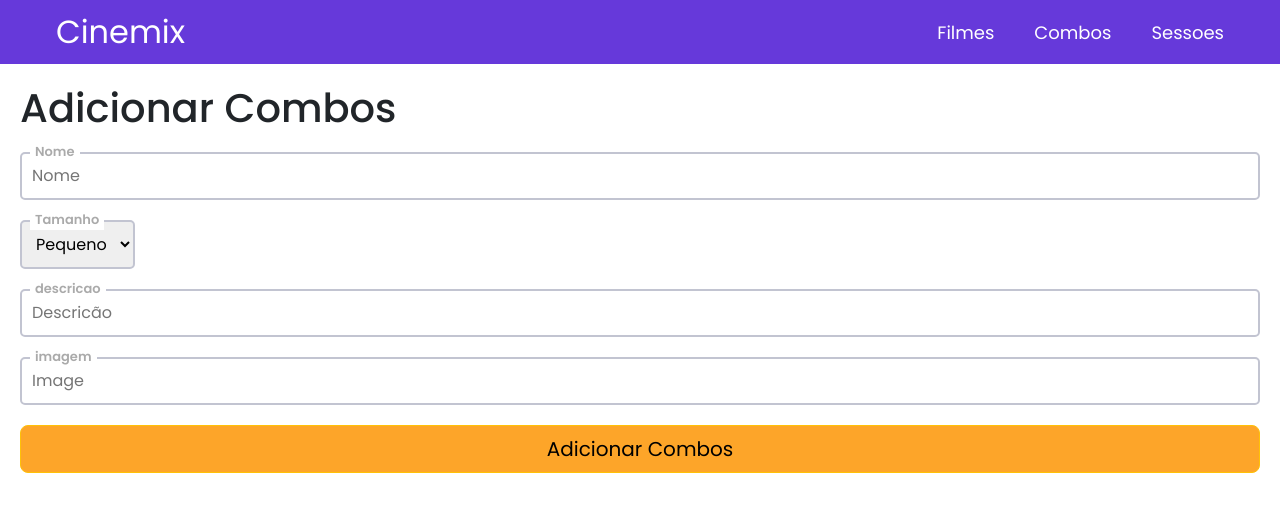
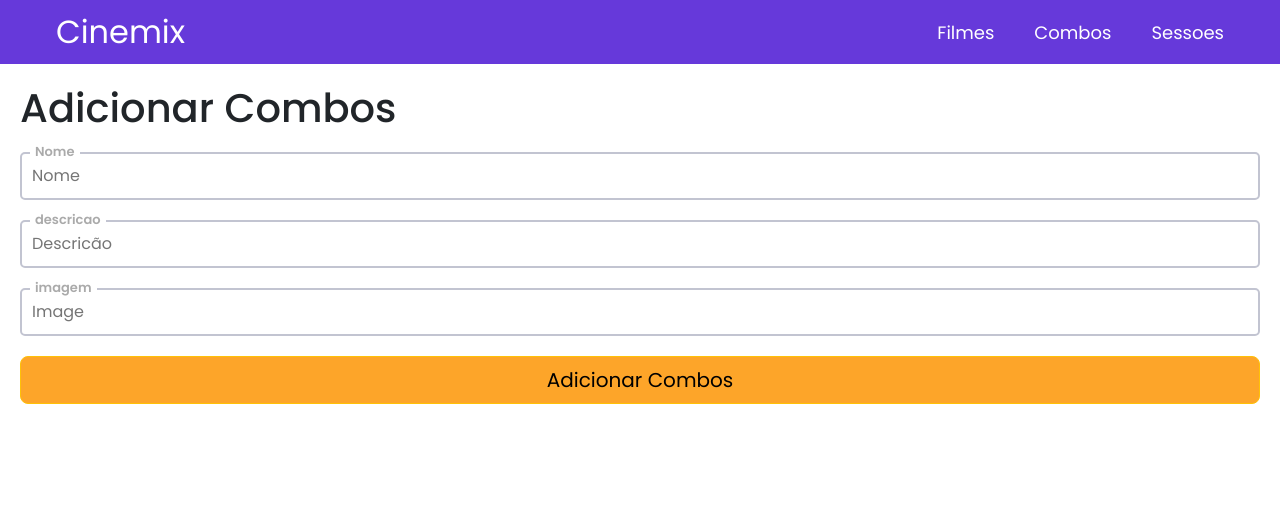
Before and after one commit to nobrupsiq/projeto-grupo-md3, a React (Vite) app: page /combos/adicionar in a window 1280 px wide. Shown: the top 512 px of the page. Built offline with nearby package versions, Linux system fonts and the light colour scheme.

Commit message:
Update: Removi o select da parte dos combos 🍕

```diff
--- a/src/Telas/Adicionar2.jsx
+++ b/src/Telas/Adicionar2.jsx
@@ -27,13 +27,14 @@ function Adicionar2() {
                 <label data="Nome">
                     <input id="$nome" type="text" placeholder="Nome" />
                 </label>
-                <label data="Tamanho">
+
+                {/* <label data="Tamanho">
                     <select id="$genero">
                         <option value="Ação">Pequeno</option>
                         <option value="Aventura">Medio</option>
                         <option value="Cinema de arte">Grande</option>
                     </select>
-                </label>
+                </label> */}
 
 
                 <label data="descricao"><input id="$descricao" type="text" placeholder="Descricão" /></label>
```
